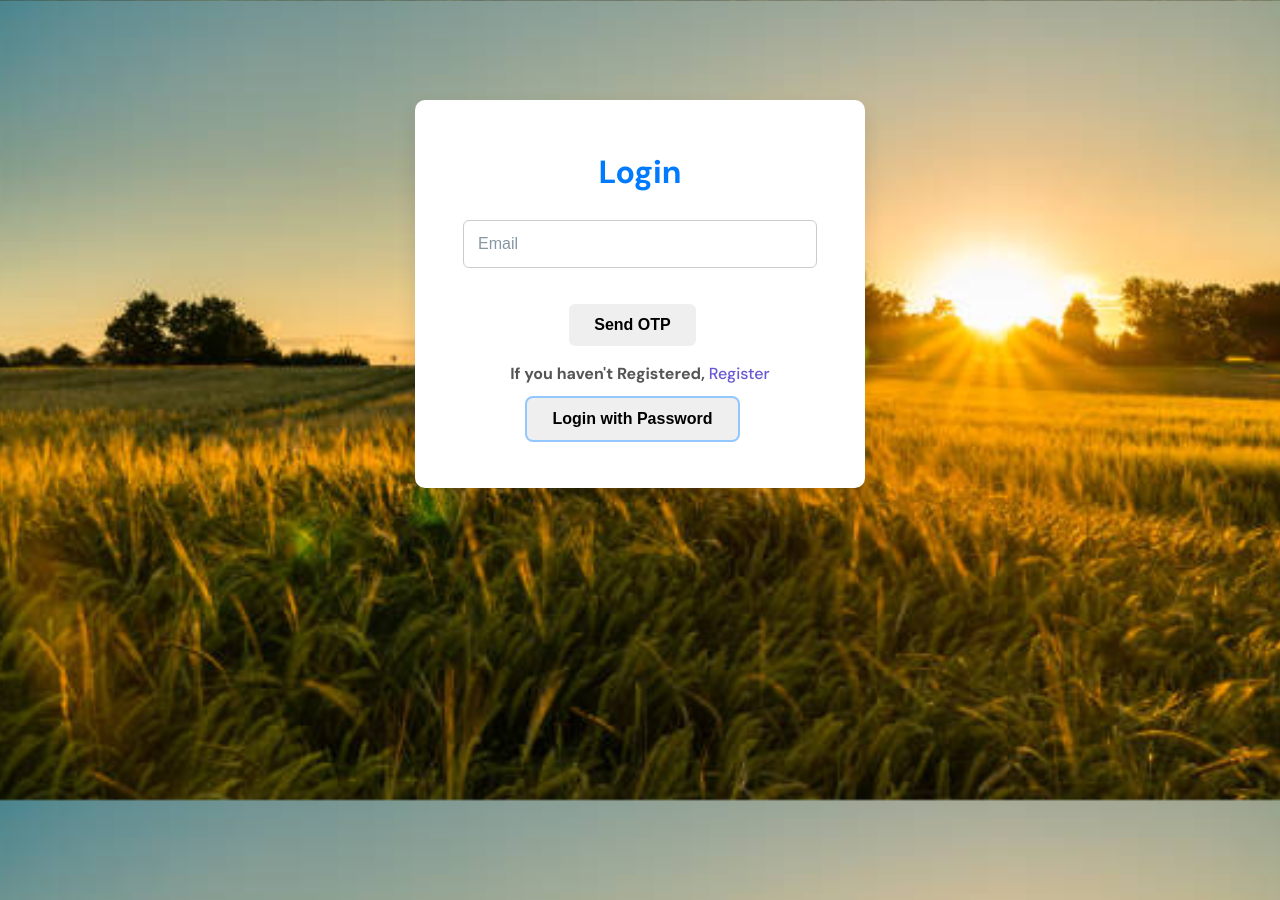
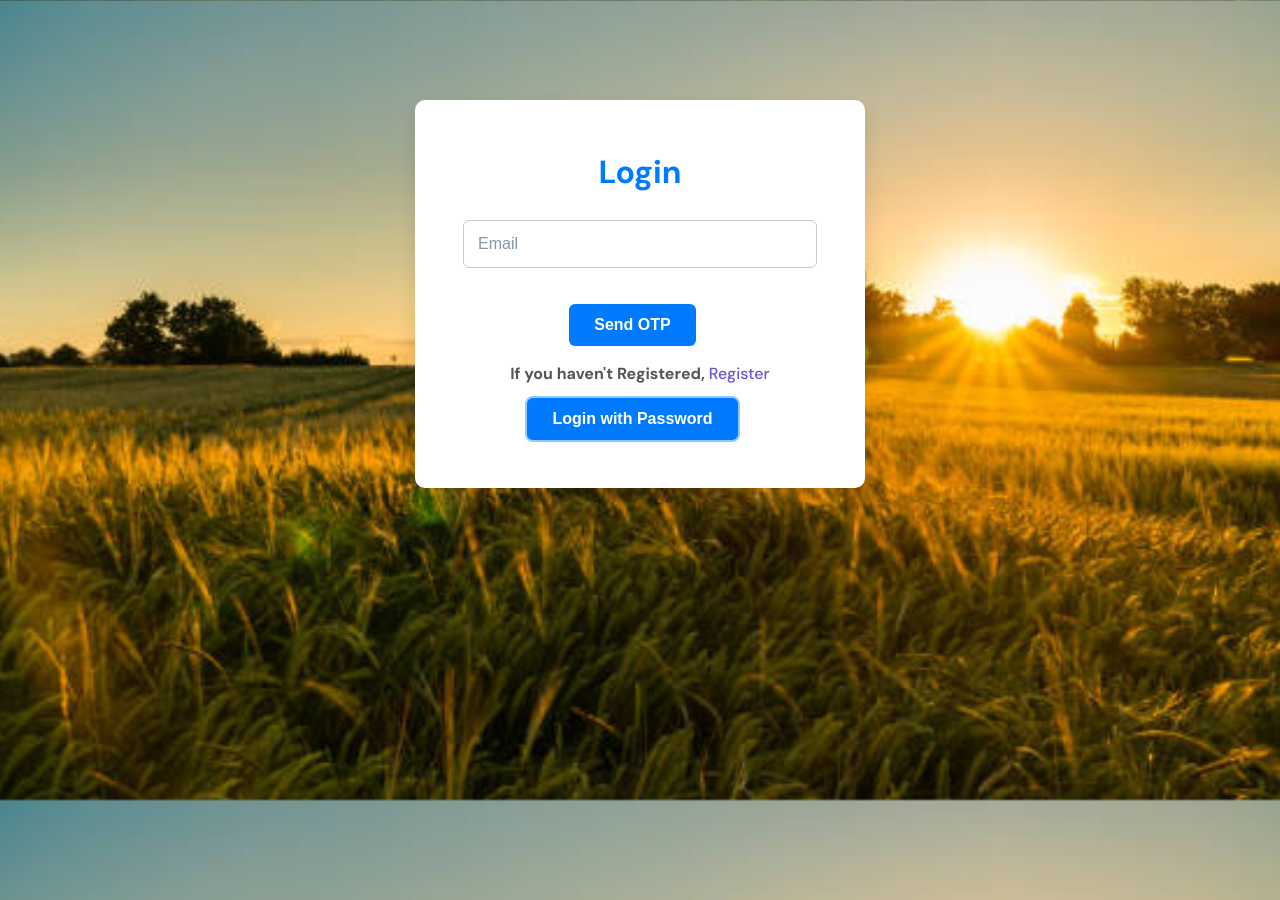
Before and after one commit to Harsha6463/farmIT-1, a React (Create React App) app in the folder client/: page /login in a window 1280 px wide. Both pictures are taken after a click on the button "Login with OTP". Built offline with nearby package versions, Linux system fonts and the light colour scheme.

Commit message:
first commit

```diff
--- a/client/src/components/Auth/Login.js
+++ b/client/src/components/Auth/Login.js
@@ -88,7 +88,7 @@ const Login = () => {
           </>
         )}
         {isOtpLogin && !otpSent && (
-          <button type="button" onClick={requestOtp}>Send OTP</button>
+          <button className="authbutton"type="button" onClick={requestOtp}>Send OTP</button>
         )}
         {isOtpLogin && otpSent && (
           <>
@@ -106,7 +106,7 @@ const Login = () => {
           If you haven't Registered,{" "}
           <Link to="/register" className="link">Register</Link>
         </h4>
-        <button type="button" onClick={toggleLoginMethod}>
+        <button className="authbutton" type="button" onClick={toggleLoginMethod}>
           {isOtpLogin ? "Login with Password" : "Login with OTP"}
         </button>
       </form>
```
Also changed, not shown: 2 other files (tests, documents, lock files or other folders).
